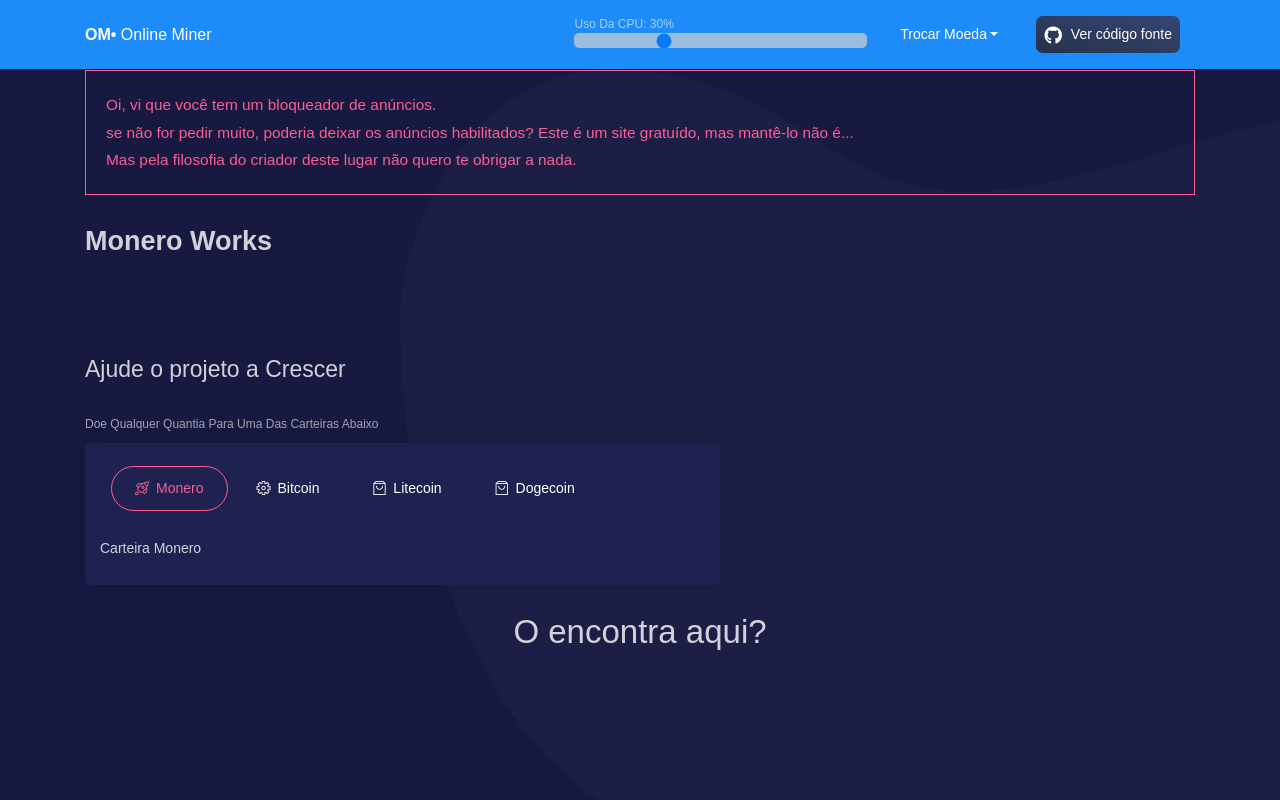
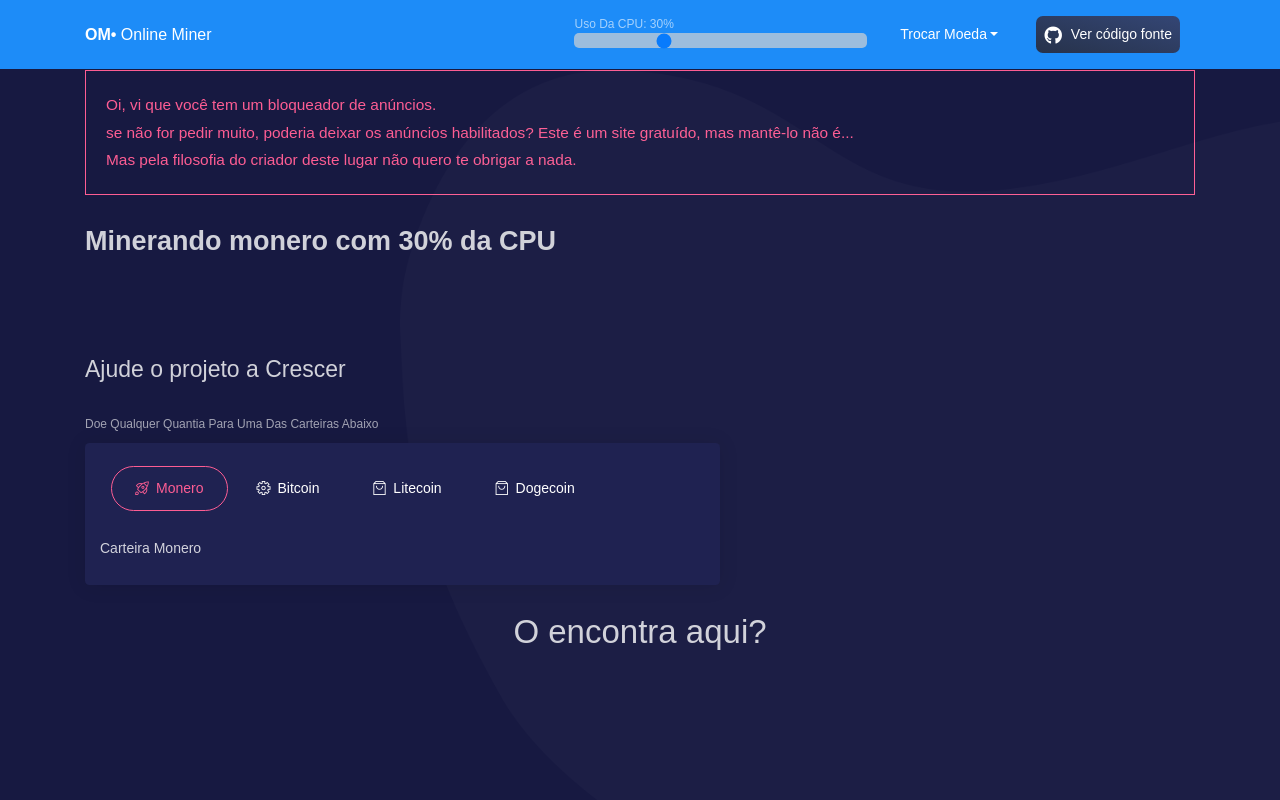
Before and after one commit to SouzaCode/online-miner, an Angular app: page /monero in a window 1280 px wide. Shown: the top 800 px of the page. Built offline with nearby package versions, Linux system fonts and the light colour scheme.

Commit message:
criei um service no header para exportar o valor do slider

```diff
--- a/src/app/header/header.component.ts
+++ b/src/app/header/header.component.ts
@@ -1,5 +1,6 @@
 import { Component, OnInit, OnDestroy, NgModule } from '@angular/core';
 import { FormsModule } from '@angular/forms';
+import { HeaderService } from './header.service';
 @Component({
   selector: 'app-header',
   templateUrl: './header.component.html',
@@ -7,14 +8,14 @@
 })
 export class HeaderComponent implements OnInit, OnDestroy {
   cpuPower: any;
-  constructor() {}
+  constructor(private headerService: HeaderService) {}
   ngOnInit() {
     this.cpuPower = 30;
+    this.headerService.setCpuUsage(this.cpuPower);
   }
   onChangeSlider(val) {
-    console.log(val);
-
     this.cpuPower = val;
+    this.headerService.setCpuUsage(this.cpuPower);
   }
   ngOnDestroy() {
     var body = document.getElementsByTagName('body')[0];
--- /dev/null
+++ b/src/app/header/header.service.ts
@@ -0,0 +1,14 @@
+import { Injectable } from '@angular/core';
+@Injectable({
+  providedIn: 'root',
+})
+export class HeaderService {
+  cpuUsage: number;
+  constructor() {}
+  setCpuUsage(usage): void {
+    this.cpuUsage = usage;
+  }
+  getCpuUsage(): number {
+    return this.cpuUsage;
+  }
+}
--- a/src/app/home/home.component.html
+++ b/src/app/home/home.component.html
@@ -12,7 +12,6 @@
           <ng-template tabHeading>
             <div [routerLink]="['/monero']">
               <i class="fab fa-monero"> </i>
-
               Monero
             </div>
           </ng-template>
--- a/src/app/monero/monero.component.html
+++ b/src/app/monero/monero.component.html
@@ -1 +1,3 @@
-<h2 class="title">Monero Works</h2>
+<div id="monero">
+  <h2 class="title">Minerando monero com {{ getCpuUsage() }}% da CPU</h2>
+</div>
--- a/src/app/monero/monero.component.ts
+++ b/src/app/monero/monero.component.ts
@@ -1,15 +1,21 @@
 import { Component, OnInit } from '@angular/core';
+import { HeaderService } from '../header/header.service';
 
 @Component({
   selector: 'app-monero',
   templateUrl: './monero.component.html',
-  styleUrls: ['./monero.component.scss']
+  styleUrls: ['./monero.component.scss'],
 })
 export class MoneroComponent implements OnInit {
-
-  constructor() { }
+  cpuUsage: number;
+  constructor(private headerService: HeaderService) {}
 
   ngOnInit(): void {
+    this.cpuUsage = this.headerService.getCpuUsage();
   }
 
+  getCpuUsage(): number {
+    this.cpuUsage = this.headerService.getCpuUsage();
+    return this.cpuUsage;
+  }
 }
```
